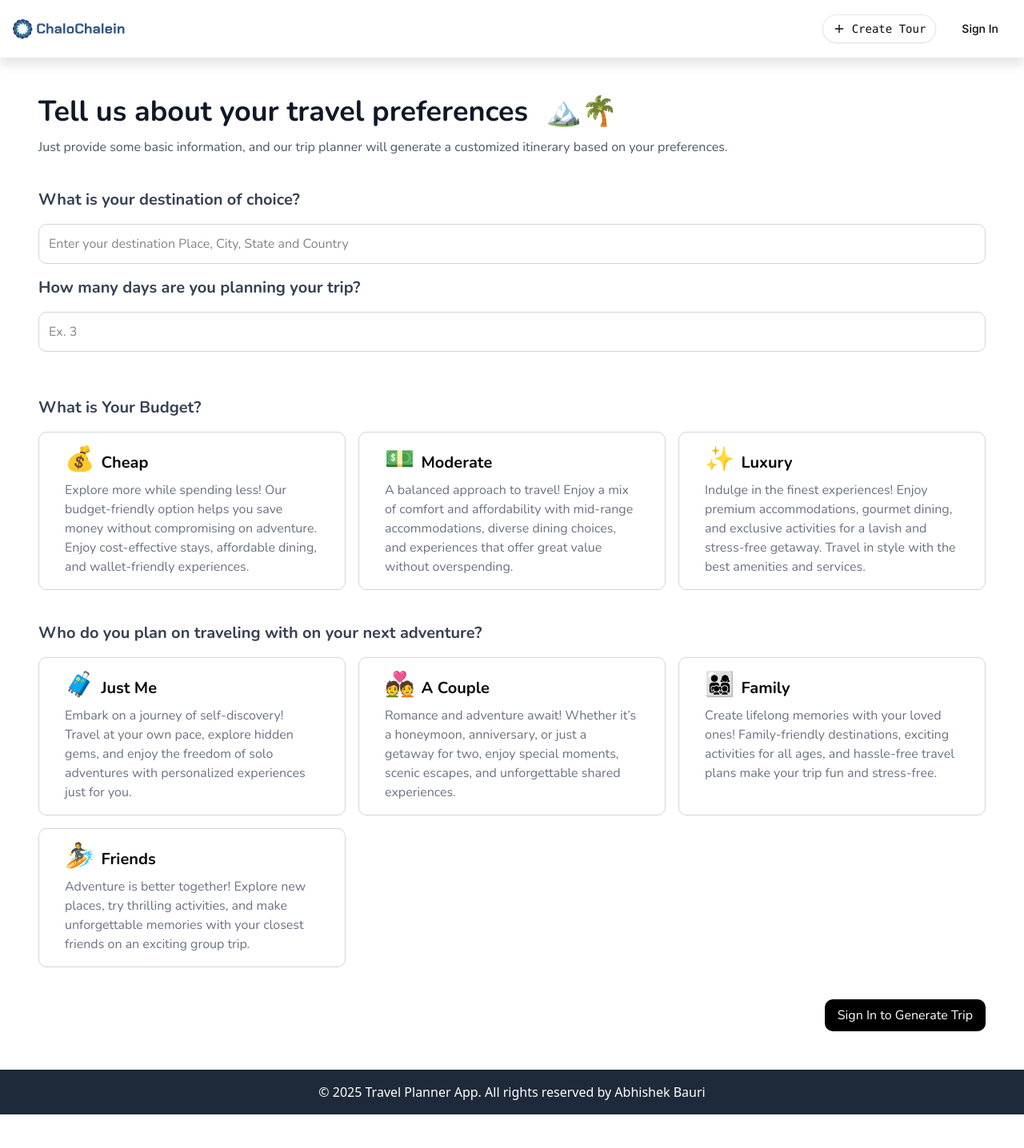
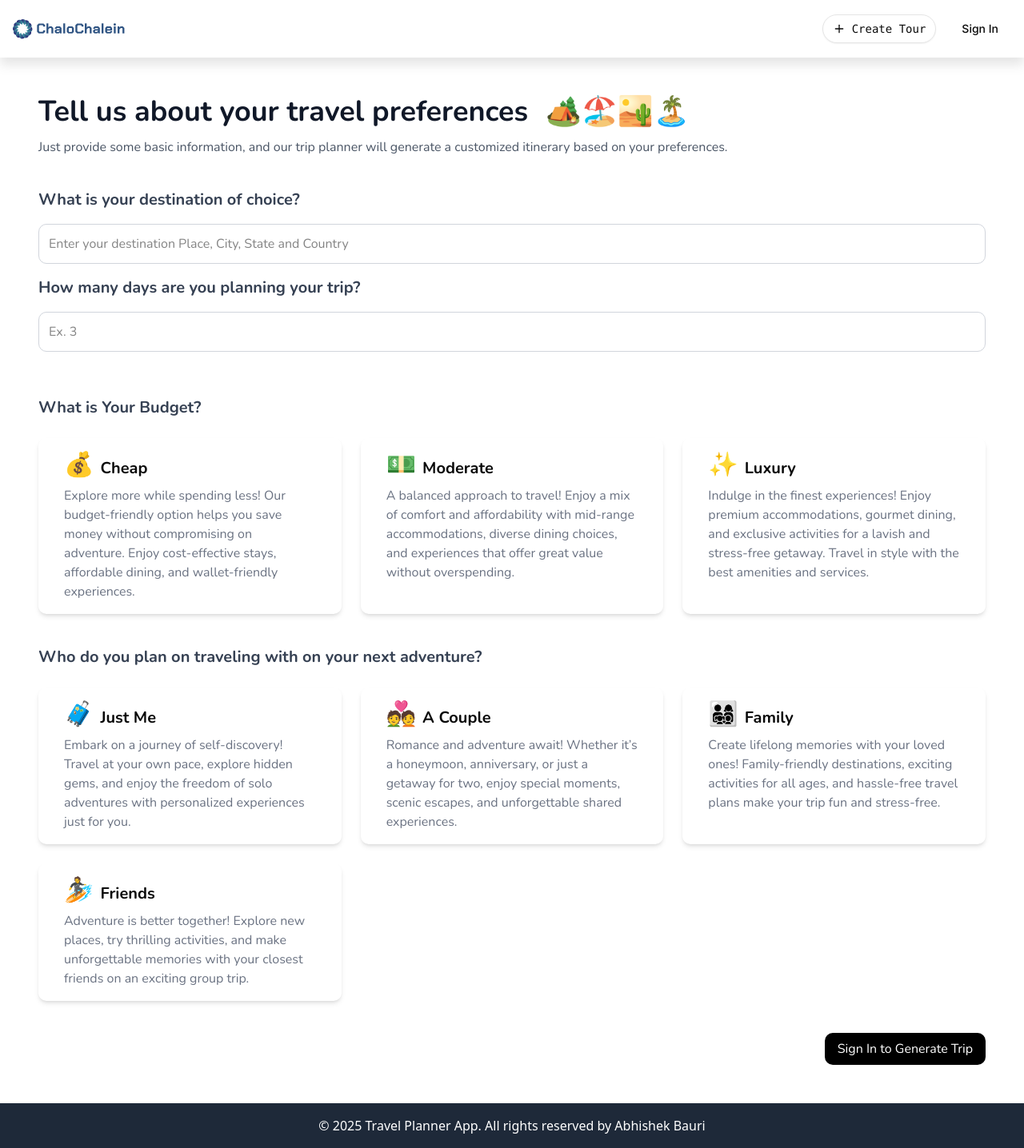
Before and after one commit to abhishekbauri/travel-planner, a React (Vite) app: page /create-tour in a window 1280 px wide. Shown: the whole page at 80% size. Before the commit the page ends 1394 px from the top, so only its background shows below. Built offline with nearby package versions, Linux system fonts and the light colour scheme; no server answers; a web font is replaced by a local one.

Commit message:
changed some UI design in create-tour page

```diff
--- a/src/components/custom/Header.jsx
+++ b/src/components/custom/Header.jsx
@@ -27,8 +27,8 @@ const Header = () => {
         />
       </div>
 
-      <nav className="hidden md:flex space-x-4">
-        <NavLink to="/create-tour">
+      <nav className=" md:flex space-x-4">
+        <NavLink to="/create-tour" className="hidden md:block">
           <Button variant="outline" className=" font-mono">
             <Plus />
             Create Tour
--- a/src/pages/CreateTour.jsx
+++ b/src/pages/CreateTour.jsx
@@ -112,7 +112,8 @@ const CreateTour = () => {
   return (
     <div className="min-h-screen p-6 md:p-12 font-nunito">
       <h2 className="text-4xl font-bold text-gray-900 ">
-        Tell us about your travel preferences <span className="ml-3">🏔️🌴</span>
+        Tell us about your travel preferences{" "}
+        <span className="ml-3">🏕️🏖️🏜️🏝️</span>
       </h2>
       <p className="text-gray-600 mt-3">
         Just provide some basic information, and our trip planner will generate
@@ -146,15 +147,15 @@ const CreateTour = () => {
         <h1 className="block text-gray-700 font-bold text-xl mt-10">
           What is Your Budget?
         </h1>
-        <div className="mt-4 grid grid-cols-1 md:grid-cols-3 gap-4">
+        <div className="mt-6 grid grid-cols-1 md:grid-cols-3 gap-6">
           {budgetOptions.map((option) => (
             <button
               key={option.label}
               onClick={() => handleOptionClick("budget", option.label)}
-              className={`py-4 px-8 border rounded-lg flex flex-col items-start hover:bg-gray-200 transition duration-300 ${
+              className={`py-4 px-8  shadow-md rounded-lg flex flex-col items-start hover:scale-105 hover:bg-gray-200 hover:-translate-y-3 transition duration-300 ease-in-out ${
                 tourData.budget === option.label
-                  ? "border-neutral-900"
-                  : "border-gray-300"
+                  ? " bg-gray-200 shadow-lg shadow-neutral-400"
+                  : ""
               }`}
             >
               <div className="flex gap-2 items-center space-y-2">
@@ -169,15 +170,15 @@ const CreateTour = () => {
         <h2 className="block text-gray-700 font-bold text-xl mt-10">
           Who do you plan on traveling with on your next adventure?
         </h2>
-        <div className="mt-4 grid grid-cols-1 md:grid-cols-3 gap-4">
+        <div className="mt-6 grid grid-cols-1 md:grid-cols-3 gap-6">
           {companionOptions.map((option) => (
             <button
               key={option.label}
               onClick={() => handleOptionClick("travelCompanion", option.label)}
-              className={`py-4 px-8 border rounded-lg flex flex-col items-start hover:bg-gray-200 transition duration-300 ${
+              className={`py-4 px-8  shadow-md rounded-lg flex flex-col items-start hover:scale-105 hover:bg-gray-200 hover:-translate-y-3 transition duration-300 ease-in-out ${
                 tourData.travelCompanion === option.label
-                  ? "border-neutral-900"
-                  : "border-gray-300"
+                  ? "bg-gray-200 shadow-lg shadow-neutral-400"
+                  : ""
               }`}
             >
               <div className="flex gap-2 items-center space-y-2">
--- a/src/service/authentication.js
+++ b/src/service/authentication.js
@@ -13,10 +13,10 @@ const googleProvider = new GoogleAuthProvider();
 const signupWithGoogle = async (e) => {
   try {
     const user = await signInWithPopup(auth, googleProvider);
-    console.log(user);
     toast("User signed in successfully");
   } catch (error) {
     console.error(error);
+    toast("Failed to sign in");
   }
 };
 
@@ -26,6 +26,7 @@ const logout = async () => {
     toast("User signed out successfully");
   } catch (error) {
     console.error("Error signing out:", error);
+    toast("Failed to sign out");
   }
 };
 
```
